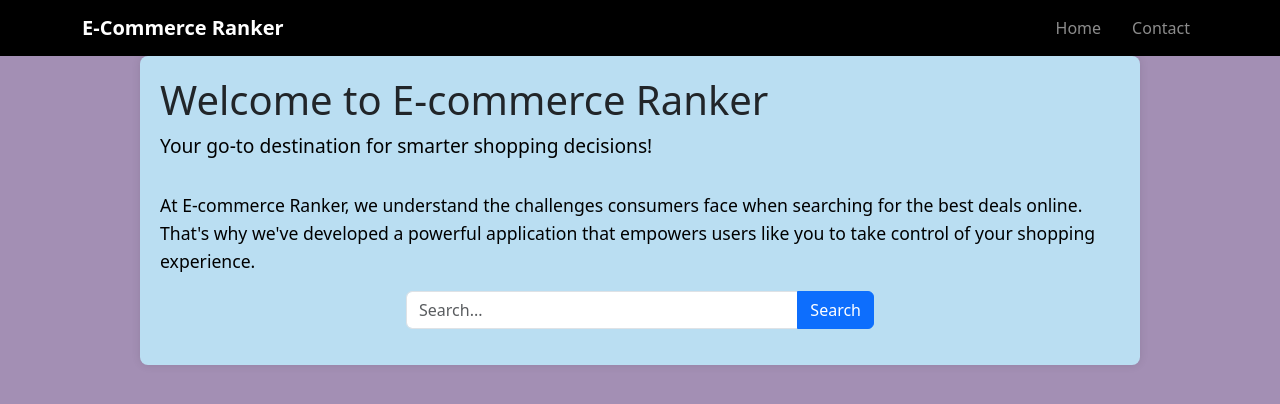
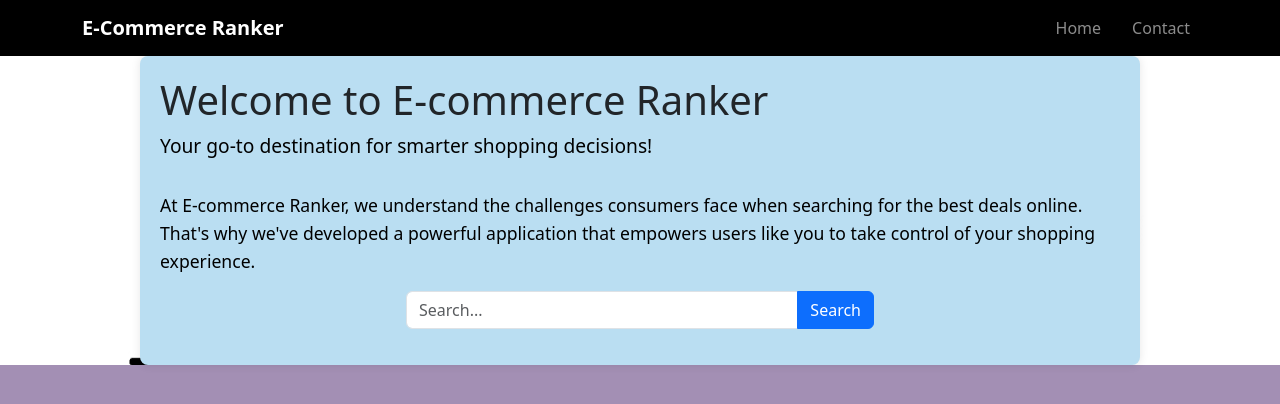
Before and after one commit to josh484/eCommerce-ranker, a React (Vite) app: page / in a window 1280 px wide. Shown: the top 404 px of the page. Built offline with nearby package versions, Linux system fonts and the light colour scheme.

Commit message:
Added background image

```diff
--- a/index.html
+++ b/index.html
@@ -4,7 +4,7 @@
     <meta charset="UTF-8" />
     <link rel="icon" type="image/svg+xml" href="/vite.svg" />
     <meta name="viewport" content="width=device-width, initial-scale=1.0" />
-    <title>E-Commerce Ranker</title>
+    <title>E-Commerce</title>
   </head>
   <body>
     <div id="root"></div>
--- a/src/index.css
+++ b/src/index.css
@@ -1,5 +1,5 @@
 body {
-    background-color: #a38fb4;
+    background-image: url('./assets/BG.jpg');
 }
 :root{
     background-color: #a38fb4;
```
Also changed, not shown: src/assets/BG.jpg (added).
